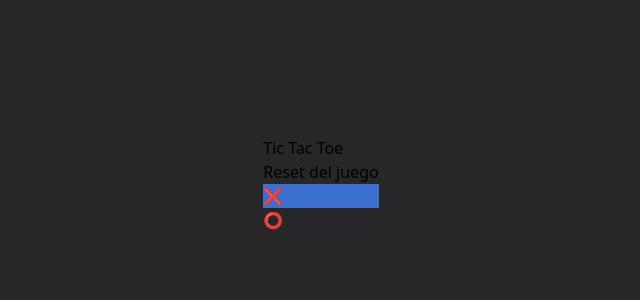
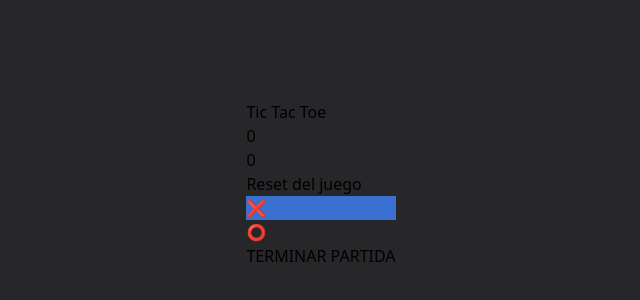
Before and after one commit to santinooscannapieco/exercise-practice, a React (Vite) app in the folder 01-tic-tac-toe/: page / in a window 1280 px wide. Shown: the part 216-516 px from the top of the page, without its empty margins (319-959 px from the left). Built offline with nearby package versions, Linux system fonts and the light colour scheme.

Commit message:
Tic Tac Toe terminado

```diff
--- a/01-tic-tac-toe/src/App.jsx
+++ b/01-tic-tac-toe/src/App.jsx
@@ -5,9 +5,8 @@ import { Square } from './components/Square'
 import { TURNS } from './constants.js'
 import { checkWinnerFrom, checkEndGame } from './logic/board.js'
 import { Winner } from './components/Winner.jsx'
-import { resetGameStorage, saveGameToStorage } from './logic/storage/index.js'
+import { resetGameStorage, resetMatchStorage, saveGameToStorage, saveWinToStorage } from './logic/storage/index.js'
 
-// TODO: Guardar la win de cada uno y armar contador
 // TODO: Pasar de tic tac toe a cuatro en raya
 
 function App() {
@@ -16,14 +15,20 @@ function App() {
     return boardFromStorage ? JSON.parse(boardFromStorage) : Array(9).fill(null)
   }) // check localStorage y creo el tablero
 
-
   const [turn, setTurn] = useState(() => {
     const turnFromStorage = window.localStorage.getItem('turn')
     return turnFromStorage ? turnFromStorage : TURNS.X
   })
+
+  const [puntos, setPuntos] = useState(() => {
+    const puntosFromStorage = window.localStorage.getItem('puntos')
+    return puntosFromStorage ? JSON.parse(puntosFromStorage) : Array(2).fill(0)
+  })
+
   const [winner, setWinner] = useState(null)
 
   const resetGame = () => {
+    sumarPuntos()
     setBoard(Array(9).fill(null))
     setTurn(TURNS.X)
     setWinner(null)
@@ -32,7 +37,6 @@ function App() {
   }
 
   const updateBoard = (index) => {
-
     if (board[index] || winner) return
     const newBoard = [...board]
     newBoard[index] = turn
@@ -57,14 +61,43 @@ function App() {
     }
   }
 
+  const sumarPuntos = () => {
+    const newPuntos = [...puntos]
+    winner === '❌' && (newPuntos[0] = puntos[0] + 1)
+    winner === '⭕' && (newPuntos[1] = puntos[1] + 1)
+    setPuntos(newPuntos)
+
+    saveWinToStorage({
+      puntos: newPuntos
+    })
+  }
+
+  const handleFinish = () => {
+    setPuntos(Array(2).fill(0))
+    setBoard(Array(9).fill(null))
+    resetMatchStorage()
+  }
+
+
   return (
     <main className='text-stone-50 flex flex-col items-center'>
       <h1 className='mb-1 text-center'>Tic Tac Toe</h1>
+      <section className='flex justify-center gap-1 my-2 relative'>
+        {
+            puntos.map((punto, index) => {
+                return(
+                    <Square key={index}>
+                        {punto}
+                    </Square>
+                )
+            })
+        }
+      </section>
       <button
-        className="center border w-[100px] rounded-md mb-2"
+        className="center border w-[100px] text-sm rounded-md mb-2"
         onClick={resetGame}
       >
-          Reset del juego
+        Reset del juego
       </button>
       <section className='grid grid-cols-3 gap-1'>
         {
@@ -90,6 +123,13 @@ function App() {
         </Square>
       </section>
 
+      <button
+        className="center border bg-red-700 w-[150px] text-md rounded-md mt-5"
+        onClick={handleFinish}
+      >
+        TERMINAR PARTIDA
+      </button>
+
       <Winner
         winner={winner}
         resetGame={resetGame}
--- a/01-tic-tac-toe/src/components/Square.jsx
+++ b/01-tic-tac-toe/src/components/Square.jsx
@@ -1,10 +1,13 @@
+import PropTypes from 'prop-types'
+
 
 export const Square = ({ children, isSelected, updateBoard, index }) => {
     // ternario para definir las clases del turno
     const turnClassName = `flex items-center justify-center uppercase border w-[70px] h-[70px] text-4xl rounded-sm ${isSelected ? 'is-selected border-none' : ''}`
 
     const handleClick = () => {
-        updateBoard(index)
+      // si envio la funcion a traves del componente, se ejecuta updateBoard
+      updateBoard && updateBoard(index)
     }
 
     return (
@@ -13,3 +16,10 @@ export const Square = ({ children, isSelected, updateBoard, index }) => {
       </div>
     )
   }
+
+  Square.propTypes = {
+    children: PropTypes.node,
+    isSelected: PropTypes.bool,
+    updateBoard: PropTypes.func,
+    index: PropTypes.number
+  }
--- a/01-tic-tac-toe/src/components/Winner.jsx
+++ b/01-tic-tac-toe/src/components/Winner.jsx
@@ -1,4 +1,6 @@
 import { Square } from "./Square"
+import PropTypes from 'prop-types'
+
 
 export const Winner = ({ winner, resetGame }) => {
     return (
@@ -10,8 +12,8 @@ export const Winner = ({ winner, resetGame }) => {
                   <h2>
                     {
                       winner === false
-                       ? 'Empate'
-                       : 'Ganó:'
+                       ? 'EMPATE'
+                       : 'GANADOR: '
                     }
                   </h2>
 
@@ -21,7 +23,7 @@ export const Winner = ({ winner, resetGame }) => {
 
                   <footer>
                     <button
-                      className="center border w-[100px] rounded-md"
+                      className="center border bg-green-700 w-[150px] text-md rounded-md px-1"
                       onClick={resetGame}
                     >
                       Empezar de nuevo
@@ -34,3 +36,8 @@ export const Winner = ({ winner, resetGame }) => {
         </>
     )
 }
+
+Winner.propTypes = {
+  winner: PropTypes.node,
+  resetGame: PropTypes.func
+}
--- a/01-tic-tac-toe/src/logic/storage/index.js
+++ b/01-tic-tac-toe/src/logic/storage/index.js
@@ -4,7 +4,17 @@ export const saveGameToStorage = ({board, turn}) => {
     window.localStorage.setItem('turn', turn)
 }
 
+export const saveWinToStorage = ({puntos}) => {
+    window.localStorage.setItem('puntos', JSON.stringify(puntos))
+}
+
 export const resetGameStorage = () => {
     window.localStorage.removeItem('board')
     window.localStorage.removeItem('turn')
 }
+
+export const resetMatchStorage = () => {
+    window.localStorage.removeItem('board')
+    window.localStorage.removeItem('turn')
+    window.localStorage.removeItem('puntos')
+}
```
